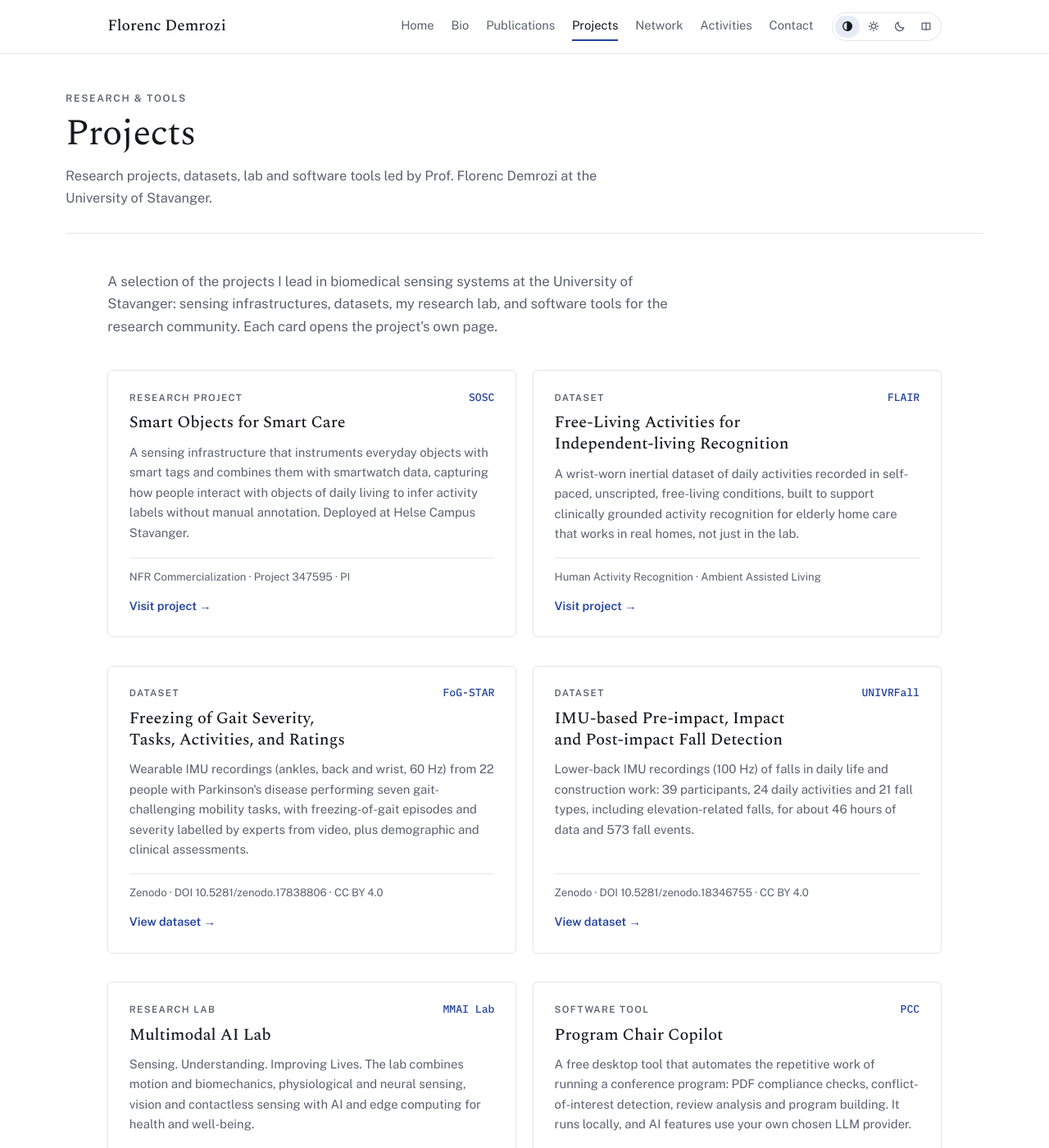
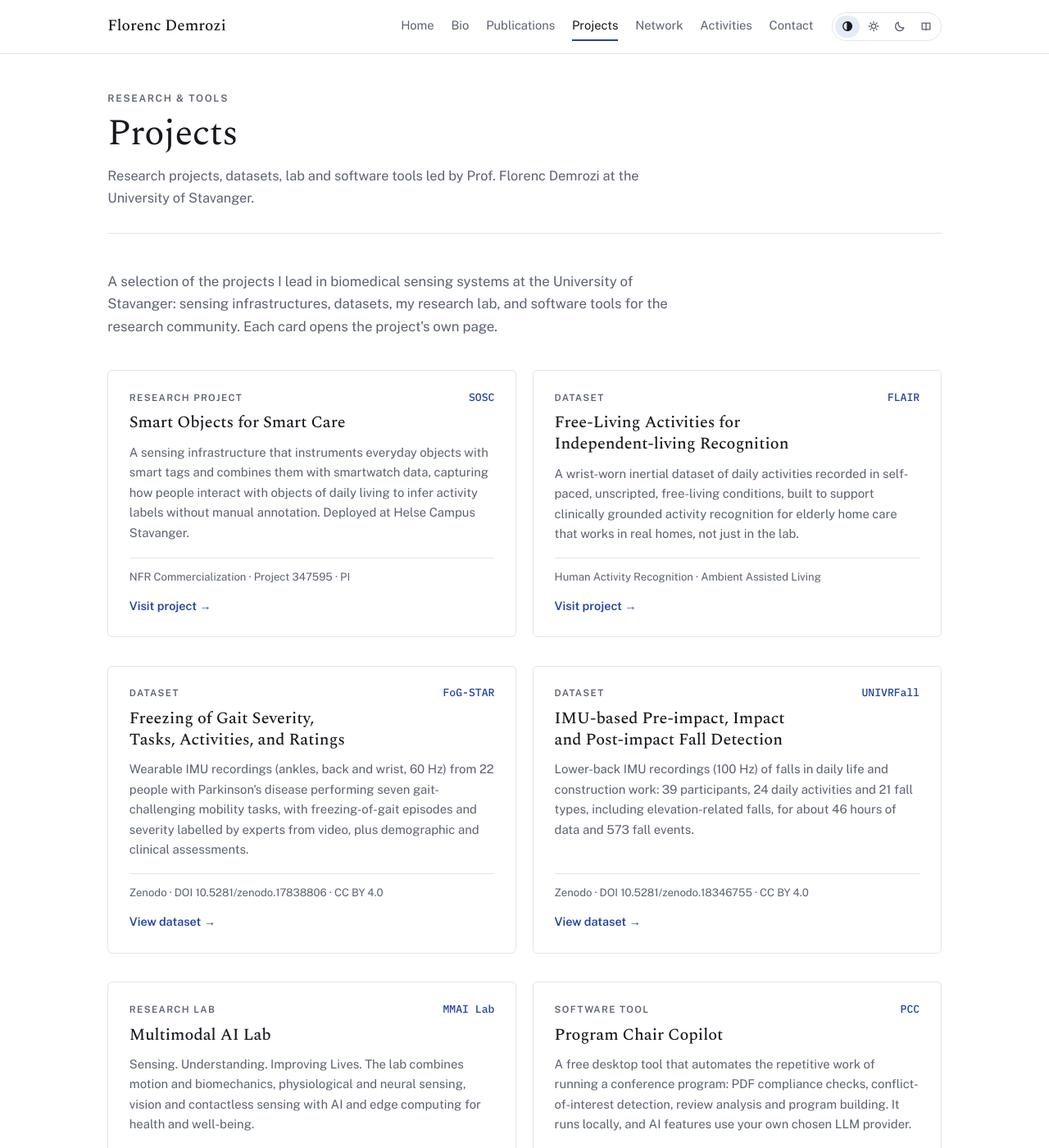
Before and after one commit to FlorencDemrozi/florencdemrozi.github.io, a Jekyll site: the page built from _pages/projects.html, in a window 1280 px wide and 1400 px high. Shown: the whole window at 82% size. Built offline with Jekyll 4.4.1, drawn with Linux system fonts in a browser that asks for light colours.

Commit message:
Align page titles with page content
Co-Authored-By: Claude Opus 5.5 <noreply@anthropic.com>

```diff
--- a/assets/css/main.css
+++ b/assets/css/main.css
@@ -119,7 +119,7 @@ h1, h2, h3 { text-wrap: balance; }
 
 /* ── PAGE HEADER ─────────────────────────────────────────── */
 .page-hero { padding: 3rem var(--pad) 0; }
-.page-hero-inner { max-width: var(--max); margin: 0 auto; padding-bottom: 1.8rem; border-bottom: 1px solid var(--rule); }
+.page-hero-inner { max-width: calc(var(--max) - 2 * var(--pad)); margin: 0 auto; padding-bottom: 1.8rem; border-bottom: 1px solid var(--rule); }
 .page-kicker {
   font: 600 0.75rem/1 var(--sans); letter-spacing: 0.14em; text-transform: uppercase;
   color: var(--muted); margin-bottom: 0.8rem;
```
